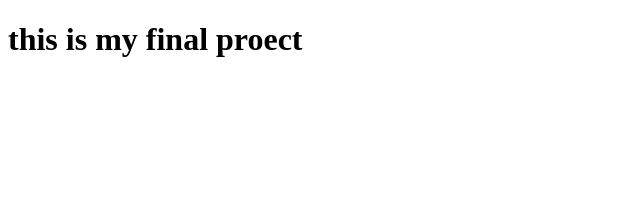
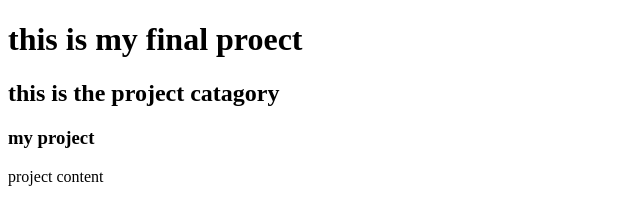
Before and after one commit to wasib800/versity-project, a plain HTML site: page index.html in a window 1280 px wide. Shown: the whole page, without its empty margins (0-640 px from the left). Drawn offline with Linux system fonts and the light colour scheme.

Commit message:
proect folder

```diff
--- a/index.html
+++ b/index.html
@@ -9,6 +9,9 @@
 
 <body>
     <h1>this is my final proect</h1>
+    <h2>this is the project catagory</h2>
+    <h3>my project</h3>
+    <p>project content</p>
 
 </body>
 
```
